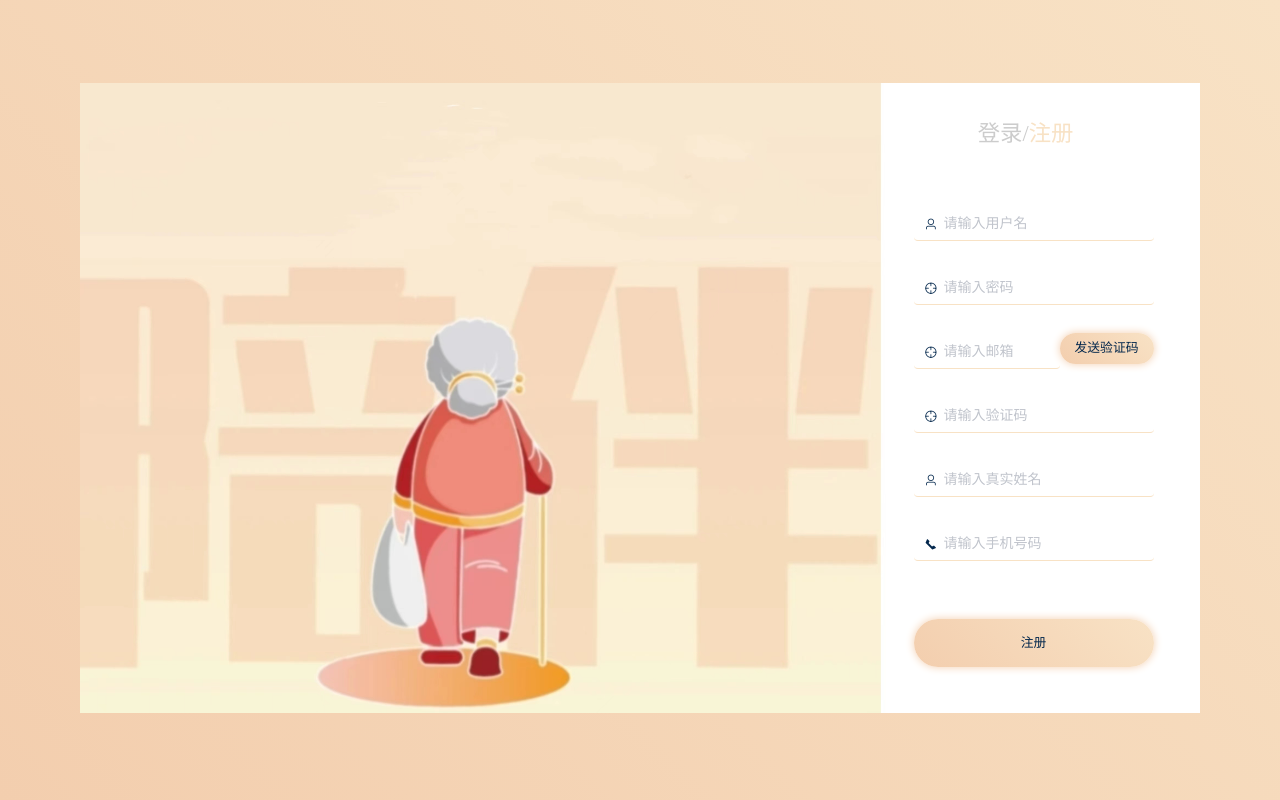
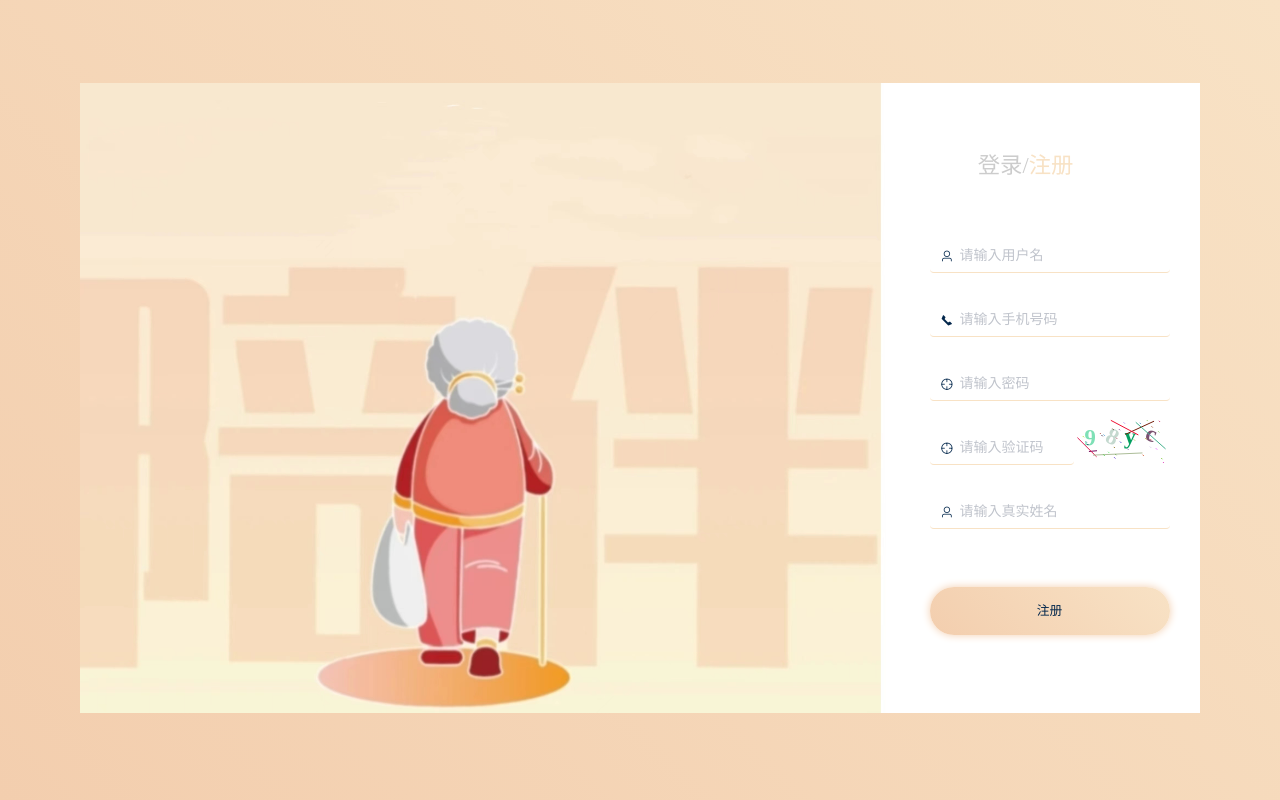
Before and after one commit to gnomeshgh89/Elderly_care_system_front_end, a Vue app: page /login in a window 1280 px wide. Both pictures are taken after a click on the element "注册". Built offline with nearby package versions, Linux system fonts and the light colour scheme.

Commit message:
Update registration function

```diff
--- a/src/views/login/Login.vue
+++ b/src/views/login/Login.vue
@@ -4,9 +4,11 @@
       <img src="@/assets/bg1.jpg" alt="">
       <div class="panel">
         <div class="switch">
+          <button class="white-button" @click="handleCanvas"></button>
           <span :class='{"active": active.login}' @click="go('login')">登录</span>
           <span>/</span>
           <span :class='{"active": active.register}' @click="go('register')">注册</span>
+          <button class="white-button" ref="registerButton" @click="handleCanvas"></button>
         </div>
         <div class="form" id="fromLogin">
           <!-- 如果按钮选择的是注册就展示这个里面的内容 -->
@@ -14,32 +16,23 @@
             <el-form-item prop="username" class="input">
               <el-input placeholder="请输入用户名" size="medium" style="margin: 10px 0" prefix-icon="el-icon-user" v-model="registerForm.user_name"></el-input>
             </el-form-item>
+            <el-form-item prop="username" class="input">
+              <el-input placeholder="请输入手机号码" size="medium" style="margin: 10px 0" prefix-icon="el-icon-phone" v-model="registerForm.user_tele"></el-input>
+            </el-form-item>
             <el-form-item prop="password" class="input">
               <el-input placeholder="请输入密码" size="medium" style="margin: 10px 0" prefix-icon="el-icon-aim" show-password v-model="registerForm.password"></el-input>
             </el-form-item>
             <el-form style="display: flex; height: 2rem;">
               <el-form-item prop="username">
-                <el-input placeholder="请输入邮箱" size="medium" style="margin: 10px 0" prefix-icon="el-icon-aim" v-model="registerForm.mail_or_id"></el-input>
+                <el-input placeholder="请输入验证码" size="medium" style="margin: 10px 0" prefix-icon="el-icon-aim" v-model="code"></el-input>
               </el-form-item>
               <el-form-item>
-                <el-button  class="send_button" style="height:100%;border-radius: 1rem; margin: 10px 0;" @click="send">发送验证码</el-button>
+                <canvas id="canvas" width="96px" height="44px" @click="handleCanvas"></canvas>
               </el-form-item>
             </el-form>
-            <el-form-item prop="password" class="input">
-              <el-input placeholder="请输入验证码" size="medium" style="margin: 10px 0" prefix-icon="el-icon-aim" show-password v-model="registerForm.verify_code"></el-input>
-            </el-form-item>
             <el-form-item prop="username" class="input">
               <el-input placeholder="请输入真实姓名" size="medium" style="margin: 10px 0" prefix-icon="el-icon-user" v-model="registerForm.user_real_name"></el-input>
             </el-form-item>
-            <el-form-item prop="username" class="input">
-              <el-input placeholder="请输入手机号码" size="medium" style="margin: 10px 0" prefix-icon="el-icon-phone" v-model="registerForm.user_tele"></el-input>
-            </el-form-item>
-<!--            性别-->
-<!--            <el-form-item prop="username" class="input">-->
-<!--              <div>性别：</div>-->
-<!--              <el-radio v-model="registerForm.user_sex" label="1">男</el-radio>-->
-<!--              <el-radio v-model="registerForm.user_sex" label="2">女</el-radio>-->
-<!--            </el-form-item>-->
             <el-form-item>
               <el-button  @click="submit">注册</el-button>
             </el-form-item>
@@ -48,7 +41,7 @@
           <!-- 如果按钮选择的是登录就展示这个里面的内容 -->
           <el-form ref="loginForm" v-if="active.login">
             <el-form-item prop="username" class="input">
-              <el-input placeholder="请输入账号/邮箱" size="15px" style="margin: 15px 0" prefix-icon="el-icon-user" v-model="loginForm.mail_or_id"></el-input>
+              <el-input placeholder="请输入手机号" size="15px" style="margin: 15px 0" prefix-icon="el-icon-user" v-model="loginForm.user_tele"></el-input>
             </el-form-item>
             <el-form-item prop="password" class="input">
               <el-input placeholder="请输入密码" size="medium" style="margin: 10px 0" prefix-icon="el-icon-aim" show-password v-model="loginForm.password"></el-input>
@@ -81,15 +74,16 @@ export default {
       showPassword: false, // Add this line
       errorMessage:'',
       successMessage:'',
+      code:'',
+      true_code:'',
+      yanzheng_arr:[],
       loginForm :{
-        mail_or_id : '',
+        user_tele : '',
         password : ''
       },
       registerForm:{
         user_name : '',
-        mail_or_id : '',
         password : '',
-        verify_code : '',
         user_tele:'',
         user_real_name:''
       }
@@ -105,7 +99,15 @@ export default {
       this.active = {
         login: type === 'login',
         register: type === 'register'
-      };
+      }
+      if (type === 'register') {
+        this.$nextTick(() => {
+          const registerButton = this.$refs.registerButton;
+          if (registerButton) {
+            registerButton.click();
+          }
+        });
+      }
     },
     //警告提示
     alert(){
@@ -123,6 +125,7 @@ export default {
     },
     submit() {
       if (this.active.login) {
+        if(this.code === this.true_code){
           request.post('/user/loginWithPassword',this.loginForm).then(res => {
             console.log(res.data);
             if(res.code===500){
@@ -137,7 +140,12 @@ export default {
           }).catch((err)=>{
             console.log(err);
           })
+        }else{
+          this.errorMessage='验证码输入错误'+this.true_code;
+          this.alert();
+        }
       } else if (this.active.register) {
+        if(this.code === this.true_code){
           request.post('/user/register',this.registerForm).then(res => {
             console.log(res.data);
             if(res.code===200){
@@ -157,23 +165,82 @@ export default {
           }).catch((err)=>{
             console.log(err);
           })
+        }else{
+          this.errorMessage='验证码输入错误';
+          this.alert();
+        }
       }
     },
-    send(){
-      console.log(this.registerForm.mail_or_id);
-      const data = JSON.stringify({email: this.registerForm.mail_or_id });
-      request.post('/user/sendVerifyCode',data).then(res => {
-        console.log(res.data);
-        if(res.data.code===500){
-          this.errorMessage='请输入正确的邮箱'
-          this.alert();
-        }else if(res.data.code===200){
-          this.successMessage="验证码成功发送"
-          this.node();
+    draw(show_num) {
+      var canvas_width =  document.querySelector("#canvas").clientWidth;
+      var canvas_height = document.querySelector("#canvas").clientHeight;
+      var canvas = document.getElementById("canvas"); //获取到canvas
+      var context = canvas.getContext("2d"); //获取到canvas画图
+      canvas.width = canvas_width;
+      canvas.height = canvas_height;
+      var sCode = "a,b,c,d,e,f,g,h,i,j,k,l,m,n,o,p,q,r,s,t,u,v,w,x,y,z,1,2,3,4,5,6,7,8,9,0";
+      var aCode = sCode.split(",");
+      var aLength = aCode.length; //获取到数组的长度
+
+      //4个验证码数
+      for (var i = 0; i <= 3; i++) {
+        var j = Math.floor(Math.random() * aLength); //获取到随机的索引值
+        var deg = (Math.random() * 30 * Math.PI) / 180; //产生0~30之间的随机弧度
+        var txt = aCode[j]; //得到随机的一个内容
+        show_num[i] = txt.toLowerCase();// 依次把取得的内容放到数组里面
+        var x = 10 + i * 20; //文字在canvas上的x坐标
+        var y = 20 + Math.random() * 8; //文字在canvas上的y坐标
+        context.font = "bold 23px 微软雅黑";
+
+        context.translate(x, y);
+        context.rotate(deg);
+
+        context.fillStyle = this.randomColor();
+        context.fillText(txt, 0, 0);
+
+        context.rotate(-deg);
+        context.translate(-x, -y);
       }
-      }).catch((err)=>{
-        console.log(err);
-      })
+      //验证码上显示6条线条
+      for (var i = 0; i <= 5; i++) {
+        context.strokeStyle = this.randomColor();
+        context.beginPath();
+        context.moveTo(
+            Math.random() * canvas_width,
+            Math.random() * canvas_height
+        );
+        context.lineTo(
+            Math.random() * canvas_width,
+            Math.random() * canvas_height
+        );
+        context.stroke();
+      }
+      //验证码上显示31个小点
+      for (var i = 0; i <= 30; i++) {
+        context.strokeStyle = this.randomColor();
+        context.beginPath();
+        var x = Math.random() * canvas_width;
+        var y = Math.random() * canvas_height;
+        context.moveTo(x, y);
+        context.lineTo(x + 1, y + 1);
+        context.stroke();
+      }
+
+      //最后把取得的验证码数组存起来，方式不唯一
+      var num = show_num.join("");
+      // console.log(num);
+      this.true_code = num
+    },
+    //得到随机的颜色值
+    randomColor() {
+      var r = Math.floor(Math.random() * 256);
+      var g = Math.floor(Math.random() * 256);
+      var b = Math.floor(Math.random() * 256);
+      return "rgb(" + r + "," + g + "," + b + ")";
+    },
+    //canvas点击刷新
+    handleCanvas(){
+      this.draw(this.yanzheng_arr);
     }
   }
 }
@@ -209,7 +276,7 @@ export default {
 
 .panel{
   width: 44%;
-  margin: 2rem -2rem 0;
+  margin: 4rem -2rem 0;
   position: absolute;
   right: 0;
   top: 0;
@@ -282,5 +349,13 @@ export default {
   cursor: pointer;
 }
 
+.white-button {
+  background-color: white;
+  border: none;
+  color: black;
+  padding: 12px 8px;
+  border-radius: 4px;
+}
+
 
 </style>
```
Lines whose indentation alone changed are shown as unchanged.
